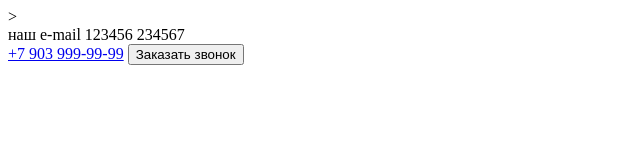
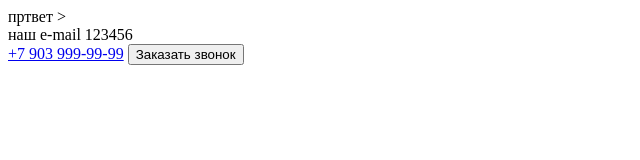
Before and after one commit to andrey68-dot/my_project_3, a plain HTML site: page index.html in a window 1280 px wide. Shown: the whole page, without its empty margins (0-640 px from the left). Drawn offline with Linux system fonts and the light colour scheme.

Commit message:
Update index.html

```diff
--- a/index.html
+++ b/index.html
@@ -3,7 +3,7 @@
 <head>
     <meta charset='utf-8'>
     <meta http-equiv='X-UA-Compatible' content='IE=edge'>
-
+    пртвет
     <meta name='viewport' content='width=device-width, initial-scale=1'>
 
     ></script>
@@ -14,7 +14,7 @@
         <nav>
           <div>
             наш e-mail 123456
-            234567
+
           </div>
 
         </nav>
```
